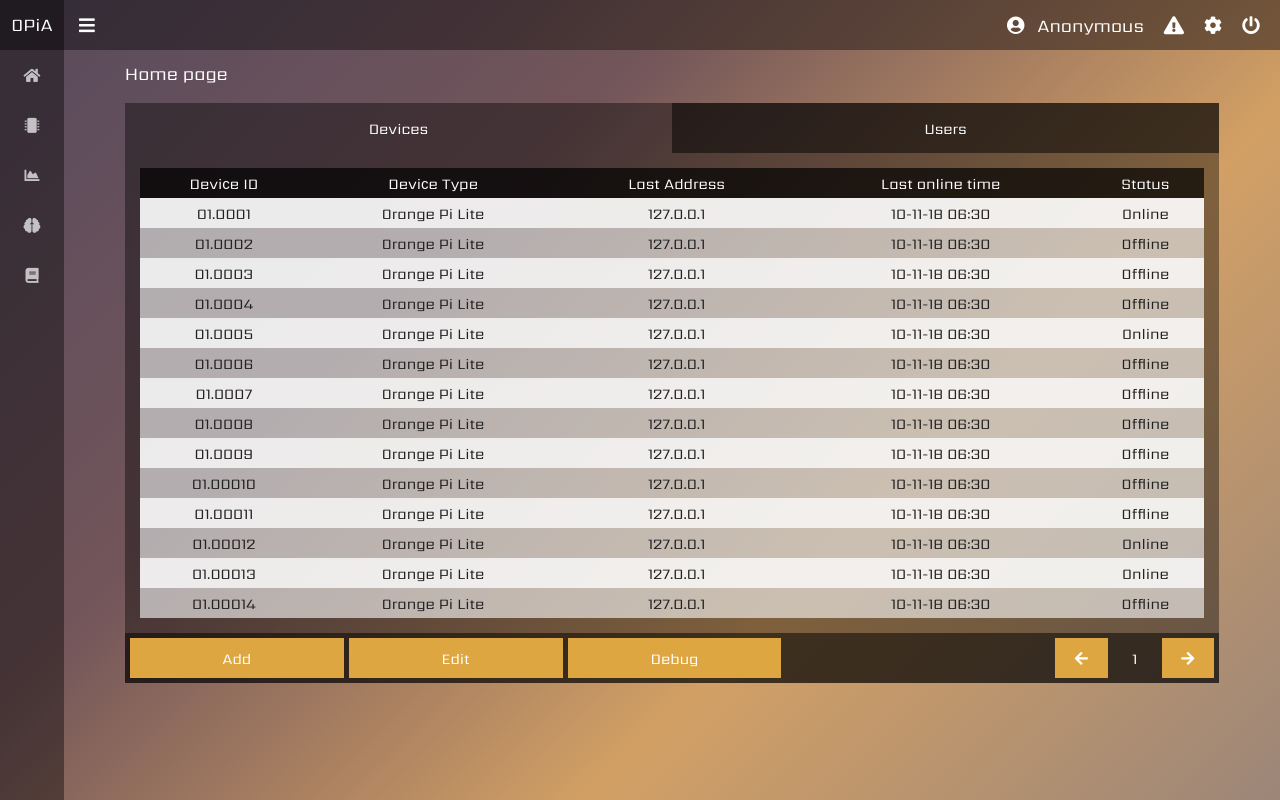
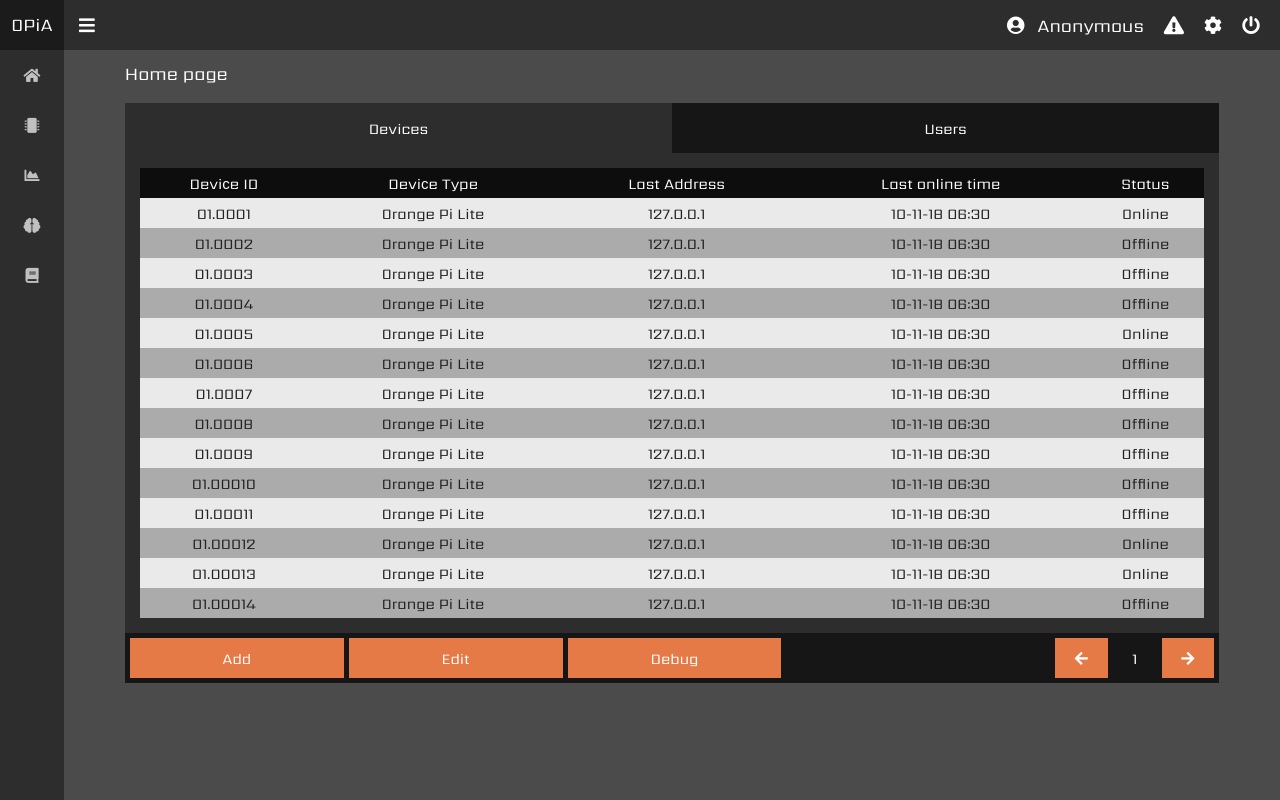
Before and after one commit to VizanArkonin/OrangeTree, a Flask app: page /index in a window 1280 px wide. Run offline with Flask 2, Linux system fonts and the light colour scheme; a user stored in the database is signed in; some libraries are stand-ins or nearby versions.

Commit message:
Redesigned default color scheme

```diff
--- a/static/css/main.css
+++ b/static/css/main.css
@@ -11,12 +11,7 @@ body, input, button {
 body {
   height: 100%;
   display: flex;
-  /* fallback for old browsers */
-  background: #d2a065;
-  /* Chrome 10-25, Safari 5.1-6 */
-  background: -webkit-linear-gradient(135deg, #584b5d, #72555a, #d2a065, #9c8679);
-  /* W3C, IE 10+/ Edge, Firefox 16+, Chrome 26+, Opera 12+, Safari 7+ */
-  background: linear-gradient(135deg, #584b5d, #72555a, #d2a065, #9c8679); }
+  background: #4b4b4b; }
 
 a {
   text-decoration: none; }
@@ -177,16 +190,11 @@ input:-webkit-autofill:focus {
     background: rgba(0, 0, 0, 0.3);
     opacity: 1; }
   .sidebar-link-hover:active {
-    background: #dea640;
+    background: #e57a46;
     opacity: 1; }
 
 .navigation-container {
-  /* fallback for old browsers */
-  background: #352d38;
-  /* Chrome 10-25, Safari 5.1-6 */
-  background: -webkit-linear-gradient(135deg, #352d38, #413136, #584137, #73563a);
-  /* W3C, IE 10+/ Edge, Firefox 16+, Chrome 26+, Opera 12+, Safari 7+ */
-  background: linear-gradient(135deg, #352d38, #413136, #584137, #73563a);
+  background: #2d2d2d;
   height: 5rem; }
 
 .navigation-right {
@@ -409,13 +421,13 @@ input:-webkit-autofill:focus {
   height: 100%;
   width: 60%; }
   .tab-footer-left button {
-    background: #dea640;
+    background: #e57a46;
     color: white;
     margin: 0.5rem 0 0.5rem 0.5rem;
     border: 0;
     width: 100%; }
     .tab-footer-left button:hover {
-      background: #f1a213; }
+      background: #df6327; }
     .tab-footer-left button:active {
       background: #64c1bb; }
 
@@ -424,13 +436,13 @@ input:-webkit-autofill:focus {
   width: 15%;
   height: 100%; }
   .tab-footer-right button {
-    background: #dea640;
+    background: #e57a46;
     color: white;
     margin: 0.5rem 0.5rem 0.5rem 0;
     border: 0;
     width: 100%; }
     .tab-footer-right button:hover {
-      background: #f1a213; }
+      background: #df6327; }
     .tab-footer-right button:active {
       background: #64c1bb; }
   .tab-footer-right span {
--- a/static/scss/base/_global.scss
+++ b/static/scss/base/_global.scss
@@ -15,7 +15,7 @@ body, input, button {
 body {
   height: 100%;
   display: flex;
-  @include bg-gradient-default;
+  background: $bg-default-color;
 }
 
 a {
@@ -25,11 +25,11 @@ a {
 input:-webkit-autofill {
   -webkit-text-fill-color: $white-color-600;
   -webkit-box-shadow: 0 0 0 100rem rgba(0, 0, 0, 0.0) inset;
-  transition: background-color 5000s ease-in-out 0s;
+  transition: background-color 10000000s ease-in-out 0s;
 }
 
 input:-webkit-autofill:focus {
   -webkit-text-fill-color: $white-color;
   -webkit-box-shadow: 0 0 0 100rem rgba(0, 0, 0, 0.0) inset;
-  transition: background-color 5000s ease-in-out 0s;
+  transition: background-color 10000000s ease-in-out 0s;
 }
--- a/static/scss/components/_navbar.scss
+++ b/static/scss/components/_navbar.scss
@@ -44,7 +44,7 @@
 }
 
 .navigation-container {
-  @include navigation-gradient-default;
+  background: $nav-default-color;
   height:$height-base-element-default;
 }
 
--- a/static/scss/components/_sections.scss
+++ b/static/scss/components/_sections.scss
@@ -37,6 +37,11 @@
   position: fixed;
 }
 
+.full-size-display {
+  height: 100vh;
+  width: 100%;
+}
+
 // Media queries
 @include media-breakpoint-xl {
   .page-title {
--- a/static/scss/helpers/_mixins.scss
+++ b/static/scss/helpers/_mixins.scss
@@ -1,22 +1,4 @@
 //Collection of all mixin
-
-@mixin bg-gradient-default {
-  /* fallback for old browsers */
-  background: $bg-gr-color-default;
-  /* Chrome 10-25, Safari 5.1-6 */
-  background: -webkit-linear-gradient(135deg, $bg-gr-color-one, $bg-gr-color-two, $bg-gr-color-three, $bg-gr-color-four);
-  /* W3C, IE 10+/ Edge, Firefox 16+, Chrome 26+, Opera 12+, Safari 7+ */
-  background: linear-gradient(135deg, $bg-gr-color-one, $bg-gr-color-two, $bg-gr-color-three, $bg-gr-color-four);
-}
-
-@mixin navigation-gradient-default {
-  /* fallback for old browsers */
-  background: $nav-gr-color-default;
-  /* Chrome 10-25, Safari 5.1-6 */
-  background: -webkit-linear-gradient(135deg, $nav-gr-color-one, $nav-gr-color-two, $nav-gr-color-three, $nav-gr-color-four);
-  /* W3C, IE 10+/ Edge, Firefox 16+, Chrome 26+, Opera 12+, Safari 7+ */
-  background: linear-gradient(135deg, $nav-gr-color-one, $nav-gr-color-two, $nav-gr-color-three, $nav-gr-color-four);
-}
 
 @mixin input-box-shadow {
   -webkit-box-shadow: 0px 0px 0.5rem 0.2rem $btn-default-color;
--- a/static/scss/helpers/_variables.scss
+++ b/static/scss/helpers/_variables.scss
@@ -1,5 +1,7 @@
 // General color scheme
 $danger-color: rgba(246, 73, 73, 1) !important;
+$bg-default-color: rgba(75, 75, 75, 1);
+$nav-default-color: rgba(45, 45, 45, 1);
 $white-color: rgb(255, 255, 255);
 $white-color-900: rgba(255, 255, 255, 0.9);
 $white-color-600: rgba(255, 255, 255, 0.6);
@@ -11,27 +13,12 @@ $dark-color-400: rgba(0, 0, 0, 0.4);
 $dark-color-300: rgba(0, 0, 0, 0.3);
 
 // Variables for buttons and links
-$btn-default-color: rgba(222, 166, 64, 1);
-$btn-default-color-hover: rgba(241, 162, 19, 1);
+$btn-default-color: rgba(229, 122, 70, 1);
+$btn-default-color-hover: rgba(223, 99, 39, 1);
 $btn-on-color: rgba(100, 193, 187, 1);
 $btn-on-color-hover: rgba(86, 163, 158, 1);
 $btn-off-color: rgba(255, 93, 93, 1);
 $btn-off-color-hover: rgba(246, 73, 73, 1);
-
-// Variables for mixins:
-// -for background
-$bg-gr-color-default: rgba(210, 160, 101, 1);
-$bg-gr-color-one: rgba(88, 75, 93, 1);
-$bg-gr-color-two: rgba(114, 85, 90, 1);
-$bg-gr-color-three: rgba(210, 160, 101, 1);
-$bg-gr-color-four: rgba(156, 134, 121, 1);
-
-// -for navigation bar
-$nav-gr-color-default: rgba(53, 45, 56, 1);
-$nav-gr-color-one: rgba(53, 45, 56, 1);
-$nav-gr-color-two: rgba(65, 49, 54, 1);
-$nav-gr-color-three: rgba(88, 65, 55, 1);
-$nav-gr-color-four: rgba(115, 86, 58, 1);
 
 // Auxiliary variables for determining height and width
 // For screens above 1440px
--- a/static/scss/main.scss
+++ b/static/scss/main.scss
@@ -4,6 +4,7 @@
 @import "helpers/mixins";
 @import "base/global";
 @import "pages/login_page";
+@import "pages/404_page";
 @import "components/buttons";
 @import "components/navbar";
 @import "components/sections";
--- /dev/null
+++ b/static/scss/pages/_404_page.scss
@@ -0,0 +1,38 @@
+//Styles for the page "404 Not found"
+.page-404-container {
+  color: $white-color;
+  font-size: $font-size-default-n;
+  & img {
+    max-width: 100%;
+    height: auto;
+  }
+}
+
+.text-404-container {
+  text-align: center;
+}
+
+// Media queries
+@include media-breakpoint-xl {
+  .page-404-container {
+    font-size: $font-size-xl-n;
+  }
+}
+
+@include media-breakpoint-lg {
+  .page-404-container {
+    font-size: $font-size-lg-n;
+  }
+}
+
+@include media-breakpoint-md {
+  .page-404-container {
+    font-size: $font-size-md-n;
+  }
+}
+
+@include media-breakpoint-sm {
+  .page-404-container {
+    font-size: $font-size-sm-n;
+  }
+}
--- a/static/scss/pages/_login_page.scss
+++ b/static/scss/pages/_login_page.scss
@@ -1,9 +1,4 @@
 //Styles for the login form page
-
-.login-platform {
-  height: 100vh;
-  width: 100%;
-}
 
 .login-form-container {
   background: $dark-color-400;
--- a/templates/gpio/monitor.html
+++ b/templates/gpio/monitor.html
@@ -28,7 +28,7 @@
 
 {% block content %}
     <div class="page-title">
-        <span>Pin congiguration</span>
+        <span>Pin configuration</span>
     </div>
 
 <div class="content-container flex-container-center">
```
Also changed, not shown: other parts of static/css/main.css (+35 -13 lines), templates/security/login_user.html (+8 -8 lines), templates/service/404.html (+34 -4 lines), database.db.
